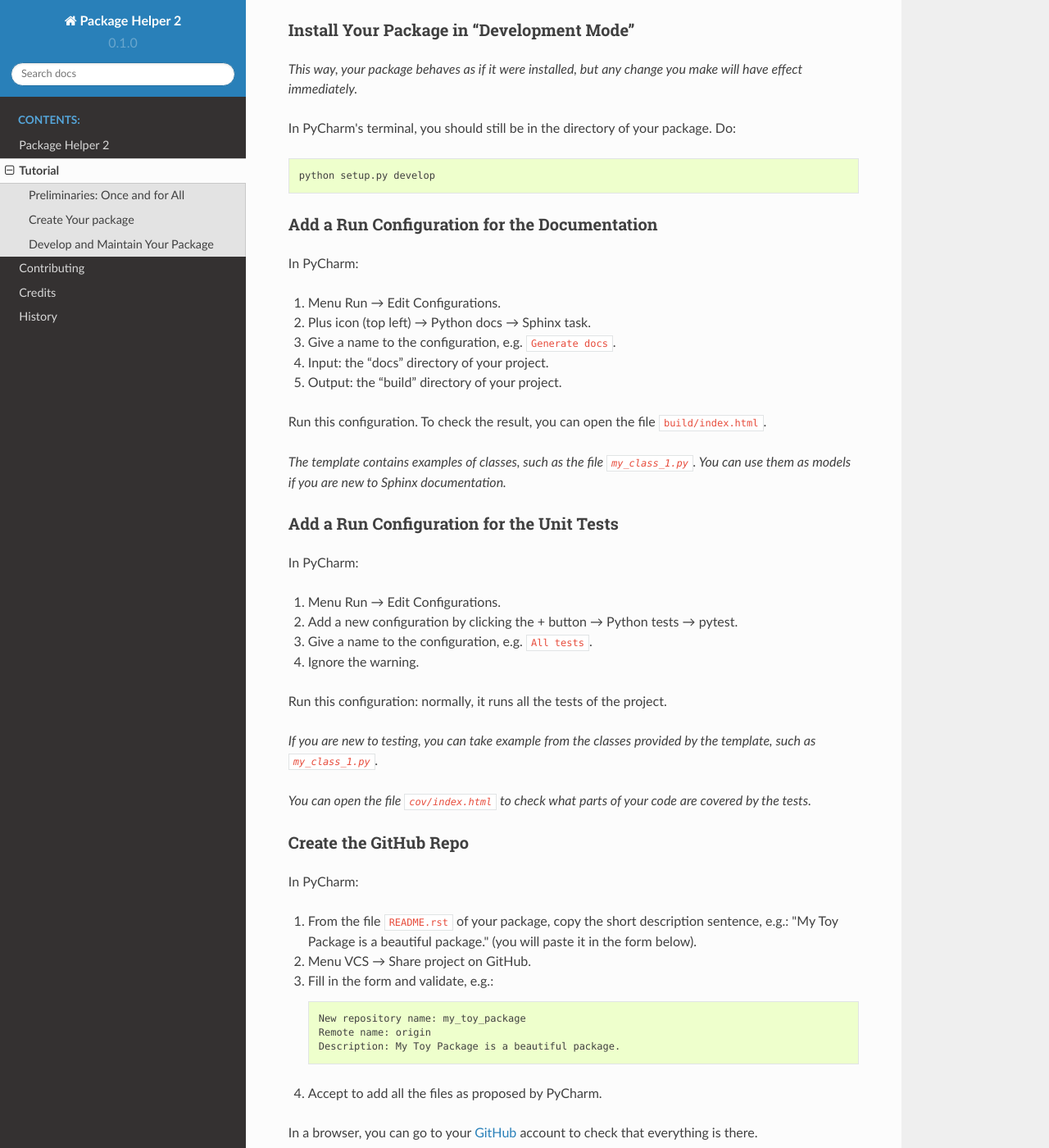
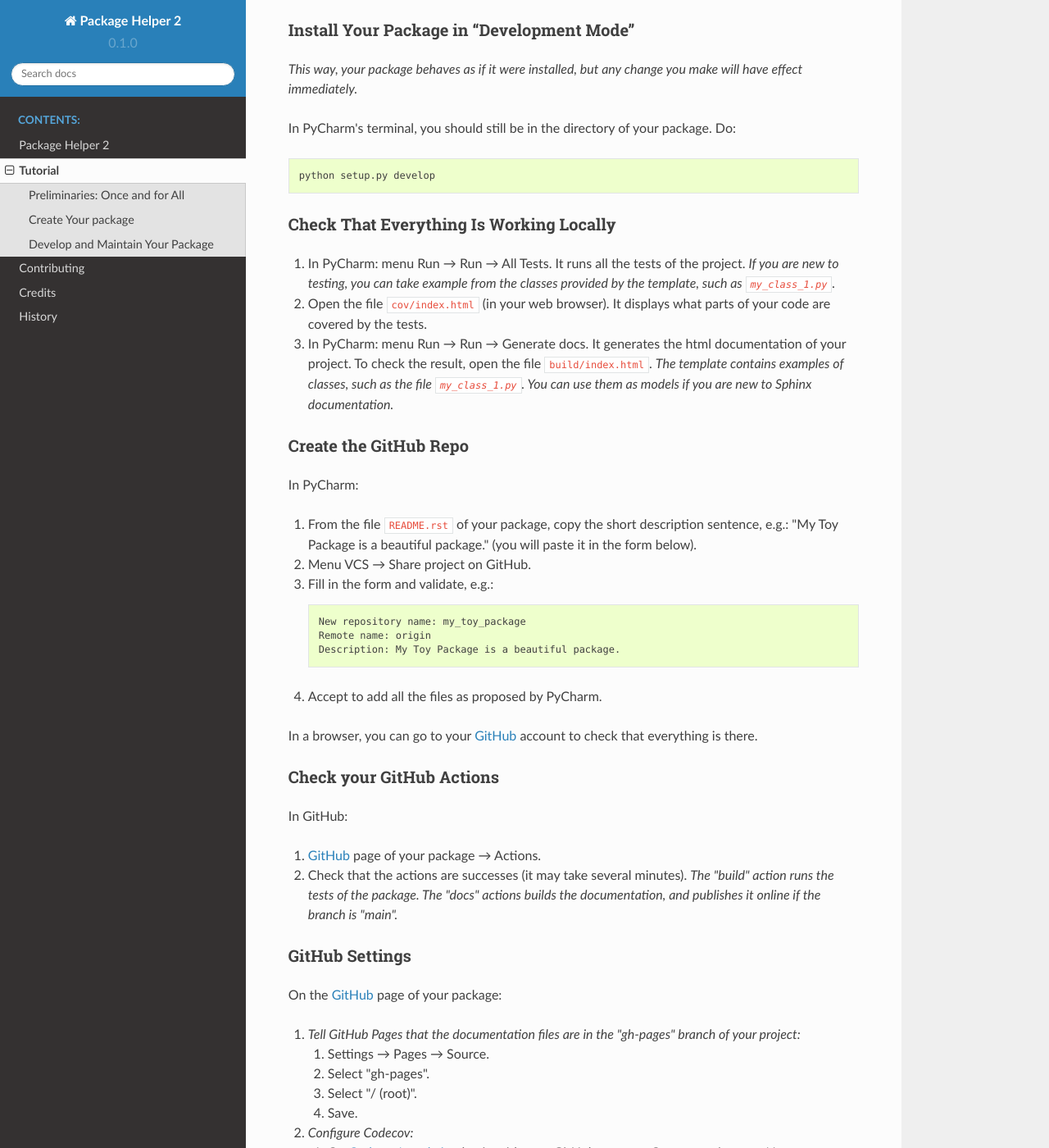
Before and after one commit to francois-durand/package_helper_2, a Sphinx documentation site: the page built from docs/tutorial.rst, in a window 1280 px wide and 1400 px high, scrolled down 3830 px. Shown: the whole window at 82% size. Built offline with Sphinx 7.4.7 and the Read the Docs theme 2.0.0, drawn with Linux system fonts in a browser that asks for light colours; some of the changed text lies outside the part shown.

```diff
--- a/docs/_static/create_your_package.html
+++ b/docs/_static/create_your_package.html
@@ -144,47 +144,25 @@
 
 
 <div>
-    <h3>Add a Run Configuration for the Documentation</h3>
-    <p>In PyCharm:</p>
+    <h3>Check That Everything Is Working Locally</h3>
     <ol class="arabic simple">
-        <li><p>Menu Run → Edit Configurations.</p></li>
-        <li><p>Plus icon (top left) → Python docs → Sphinx task.</p></li>
-        <li><p>Give a name to the configuration, e.g.
-            <code class="docutils literal notranslate"><span class="pre">Generate docs</span></code>.
+        <li><p>In PyCharm: menu Run → Run → All Tests. It runs all the tests of the project. <em>If you are
+            new to testing, you can take example from the classes provided by the template, such as
+            <code class="docutils literal notranslate"><span class="pre">my_class_1.py</span></code>.</em>
         </p></li>
-        <li><p>Input: the “docs” directory of your project.</p></li>
-        <li><p>Output: the “build” directory of your project.</p></li>
+        <li><p>Open the file <code class="docutils literal notranslate"><span class="pre">cov/index.html</span></code>
+            (in your web browser). It displays what parts of your code are covered by the tests.
+        </p></li>
+        <li><p>
+            In PyCharm: menu Run → Run → Generate docs. It generates the html documentation of your project.
+            To check the result, open the file
+            <code class="docutils literal notranslate"><span class="pre">build/index.html</span></code>.
+            <em>The template contains examples of classes, such as the file
+            <code class="docutils literal notranslate"><span class="pre">my_class_1.py</span></code>.
+            You can use them as models if you are new to Sphinx documentation.</em>
+        </p></li>
     </ol>
-    <p>Run this configuration. To check the result, you can open the file
-        <code class="docutils literal notranslate"><span class="pre">build/index.html</span></code>.
-    </p>
-    <p><em>The template contains examples of classes, such as the file
-        <code class="docutils literal notranslate"><span class="pre">my_class_1.py</span></code>.
-        You can use them as models if you are new to Sphinx documentation.
-    </em></p>
-</div>
-
-
 <div>
-    <h3>Add a Run Configuration for the Unit Tests</h3>
-    <p>In PyCharm:</p>
-    <ol class="arabic simple">
-        <li><p>Menu Run → Edit Configurations.</p></li>
-        <li><p>Add a new configuration by clicking the + button → Python tests → pytest.</p></li>
-        <li><p>Give a name to the configuration, e.g.
-            <code class="docutils literal notranslate"><span class="pre">All tests</span></code>.
-        </p></li>
-        <li><p>Ignore the warning.</p></li>
-    </ol>
-    <p>Run this configuration: normally, it runs all the tests of the project.</p>
-    <p><em>If you are new to testing, you can take example from the classes provided by the template, such as
-        <code class="docutils literal notranslate"><span class="pre">my_class_1.py</span></code>.
-    </em></p>
-    <p><em>You can open the file
-        <code class="docutils literal notranslate"><span class="pre">cov/index.html</span></code>
-        to check what parts of your code are covered by the tests.
-    </em></p>
-</div>
 
 
 <div class="github">
```
Also changed, not shown: other parts of docs/_static/create_your_package.html (+1 -1 lines).
